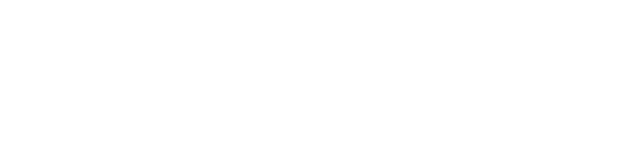
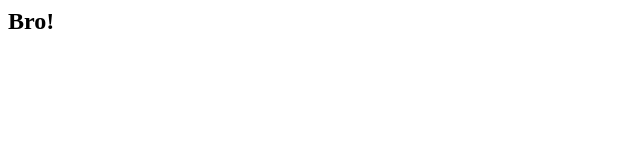
Before and after one commit to Harish-gowda30/mainkey, a plain HTML site: page index.html in a window 1280 px wide. Shown: the full height of the page, 0-640 px from the left. Drawn offline with Linux system fonts and the light colour scheme.

Commit message:
added h2 tag

```diff
--- a/index.html
+++ b/index.html
@@ -5,6 +5,6 @@
     <title>Document</title>
 </head>
 <body>
-
+    <h2>Bro!</h2>
 </body>
 </html>
```
